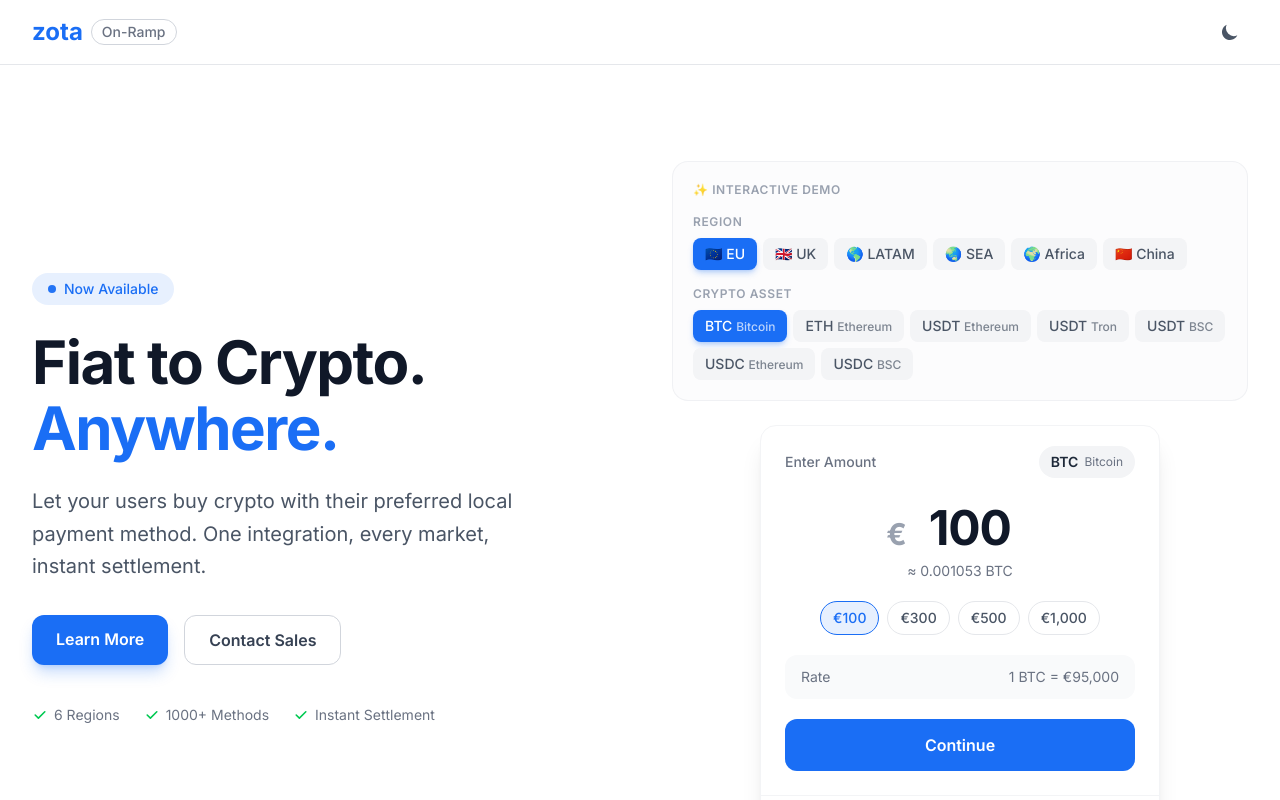
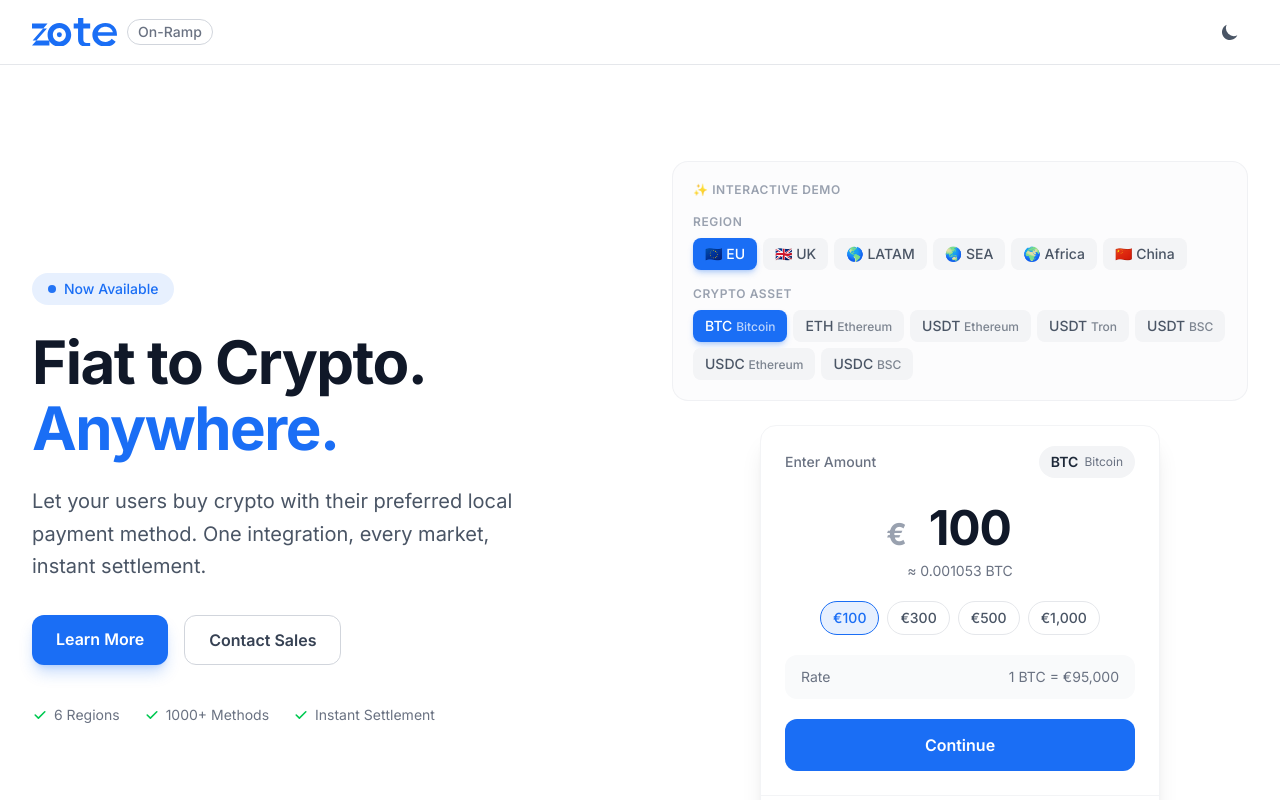
Before and after one commit to phanatic-ai/zota-onramp-demo, a React (Vite) app: page / in a window 1280 px wide. Shown: the top 800 px of the page. Built offline with nearby package versions, Linux system fonts and the light colour scheme.

Commit message:
Fix dark mode toggle + add SVG logo
- Configure Tailwind v4 class-based dark mode (@custom-variant)
- Add ZotaLogo SVG component matching brand logo
- Use logo in Navbar and Footer

```diff
--- a/src/components/Footer.tsx
+++ b/src/components/Footer.tsx
@@ -1,9 +1,11 @@
+import ZotaLogo from './ZotaLogo';
+
 export default function Footer() {
   return (
     <footer className="border-t border-gray-200 dark:border-gray-800 py-8">
       <div className="max-w-7xl mx-auto px-4 sm:px-6 lg:px-8 flex flex-col sm:flex-row items-center justify-between gap-4">
         <div className="flex items-center gap-2">
-          <span className="text-xl font-bold text-zota">zota</span>
+          <ZotaLogo className="h-5 text-zota" />
           <span className="text-sm text-gray-400 dark:text-gray-500">© {new Date().getFullYear()}</span>
         </div>
         <div className="flex items-center gap-6 text-sm text-gray-500 dark:text-gray-400">
--- a/src/components/Navbar.tsx
+++ b/src/components/Navbar.tsx
@@ -1,4 +1,5 @@
 import { useTheme } from '../ThemeContext';
+import ZotaLogo from './ZotaLogo';
 
 export default function Navbar() {
   const { dark, toggle } = useTheme();
@@ -7,7 +8,7 @@ export default function Navbar() {
     <nav className="sticky top-0 z-50 backdrop-blur-md bg-white/80 dark:bg-[#0B0E14]/80 border-b border-gray-200 dark:border-gray-800">
       <div className="max-w-7xl mx-auto px-4 sm:px-6 lg:px-8 h-16 flex items-center justify-between">
         <div className="flex items-center gap-2">
-          <span className="text-2xl font-bold text-zota">zota</span>
+          <ZotaLogo className="h-7 text-zota" />
           <span className="text-sm font-medium text-gray-500 dark:text-gray-400 border border-gray-300 dark:border-gray-600 rounded-full px-2.5 py-0.5">
             On-Ramp
           </span>
--- /dev/null
+++ b/src/components/ZotaLogo.tsx
@@ -0,0 +1,22 @@
+export default function ZotaLogo({ className = 'h-8' }: { className?: string }) {
+  return (
+    <svg
+      viewBox="0 0 280 90"
+      className={className}
+      fill="currentColor"
+      xmlns="http://www.w3.org/2000/svg"
+    >
+      {/* z */}
+      <path d="M0 18h50L2 72h54v16H0l48-54H0V18z" />
+      {/* o with eye dot */}
+      <g>
+        <path d="M88 16c-22 0-38 17-38 38s16 38 38 38 38-17 38-38-16-38-38-38zm0 60c-12 0-21-10-21-22s9-22 21-22 21 10 21 22-9 22-21 22z" />
+        <circle cx="88" cy="54" r="8" />
+      </g>
+      {/* t */}
+      <path d="M148 0h17v18h22v16h-22v34c0 8 3 12 11 12h11v12h-14c-16 0-25-9-25-24V34h-14V18h14V0z" />
+      {/* a */}
+      <path d="M236 16c-24 0-42 17-42 38s18 38 42 38c14 0 26-6 33-16l-13-9c-5 7-12 10-20 10-13 0-23-8-25-20h62v-5c0-20-15-36-37-36zm-24 30c3-11 12-18 24-18s21 7 24 18h-48z" />
+    </svg>
+  );
+}
--- a/src/index.css
+++ b/src/index.css
@@ -1,4 +1,6 @@
 @import "tailwindcss";
+
+@custom-variant dark (&:where(.dark, .dark *));
 
 @theme {
   --color-zota: #1A6EF5;
@@ -13,9 +15,5 @@
   }
   body {
     font-family: var(--font-family-sans);
-    @apply bg-white text-gray-900 transition-colors duration-300;
-  }
-  .dark body {
-    @apply bg-[#0B0E14] text-gray-100;
   }
 }
```
